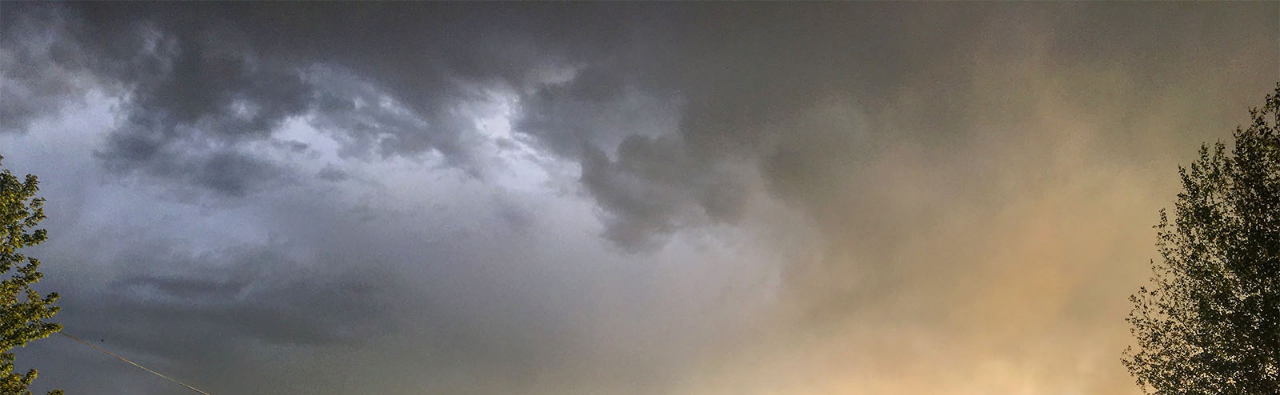
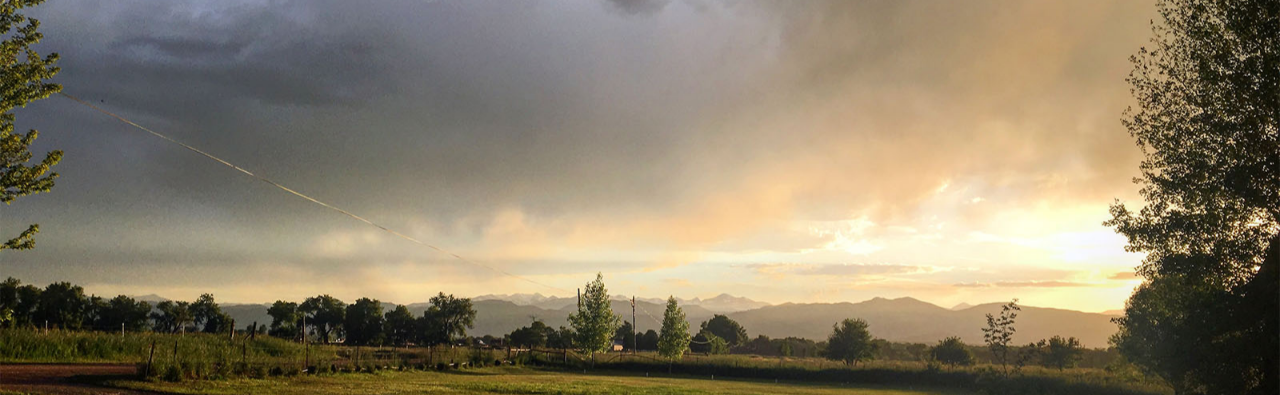
Before and after one commit to baxterross/liviahall, a plain HTML site: page index.html in a window 1280 px wide. Shown: the top 395 px of the page. Drawn offline with nearby package versions, Linux system fonts and the light colour scheme.

Commit message:
revising some more ish

```diff
--- a/style.css
+++ b/style.css
@@ -4,16 +4,21 @@ body {
 	overflow-x: hidden;
 }
 #background-container {
+	position: fixed;
+	top: 0;
+	left: 0;
+	width: 100%;
+	height: 35vh;
 	background-image: url('background.jpg');
-	background-position: center 0;
-	background-attachment: fixed;
+	background-position: center center;
 	background-size: 100% auto;
-	height: 35vh;
-	max-height: 600px;
+	z-index: -1;
 }
 #container {
 	background: #fff;
 	min-height: 600px;
+	margin-top: 35vh;
+	background: #fff;
 }
 .container {
 	max-width: 1000px;
@@ -63,6 +68,9 @@ ul.conditions {
 	#background-container {
 		height: 60vh;
 	}
+	#container {
+		margin-top: 60vh;
+	}
 	#title {
 		margin-top: -82px;
 		font-size: 72px;
```
